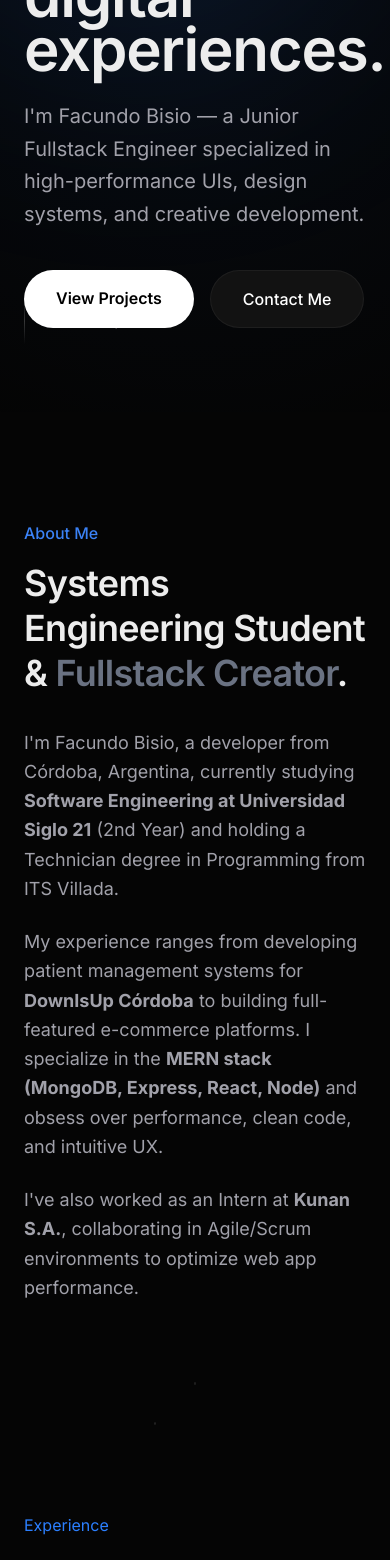
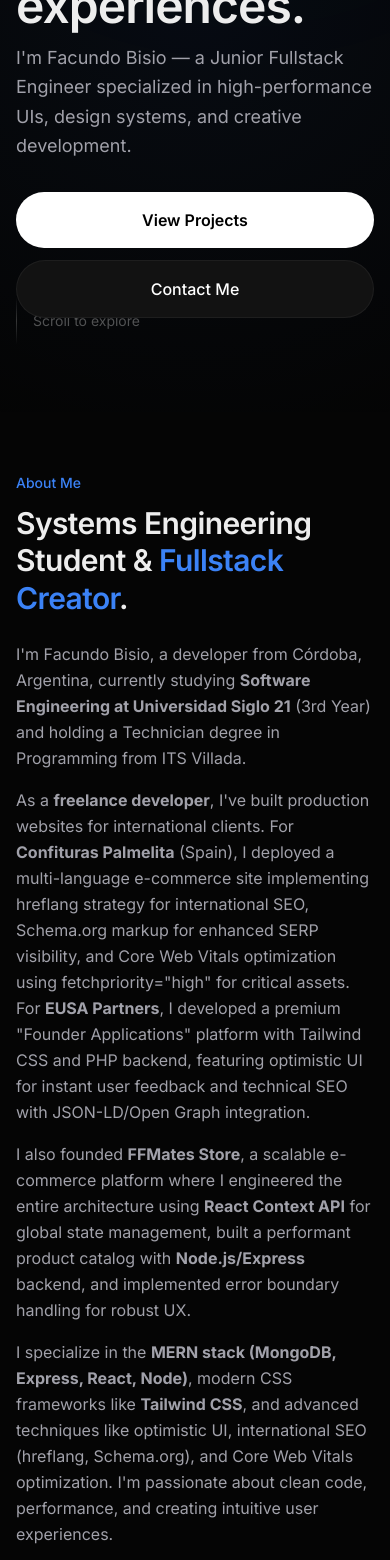
Before and after one commit to FacundoBisio/facundo-portfolio, a React (Vite) app: page / in a window 390 px wide. Shown: the part 432-1992 px from the top of the page. Built offline with nearby package versions, Linux system fonts and the light colour scheme.

Commit message:
Updated information

```diff
--- a/index.html
+++ b/index.html
@@ -1,5 +1,5 @@
 <!DOCTYPE html>
-<html lang="es">
+<html lang="en">
   <head>
     <meta charset="UTF-8" />
     <meta name="viewport" content="width=device-width, initial-scale=1.0" />
--- a/src/components/layout/Layout.jsx
+++ b/src/components/layout/Layout.jsx
@@ -82,7 +82,7 @@ export default function Layout({ children }) {
 
       <Navbar />
 
-      <main className="relative flex flex-col items-center w-full max-w-[1400px] mx-auto px-6 md:px-12">
+      <main className="relative flex flex-col items-center w-full max-w-[1400px] mx-auto px-4 md:px-12">
         {children}
       </main>
 
--- a/src/components/sections/About.jsx
+++ b/src/components/sections/About.jsx
@@ -40,7 +40,7 @@ export default function About() {
   const maskImage = useMotionTemplate`radial-gradient(${radius}px circle at ${mouseX}px ${mouseY}px, black 100%, transparent 100%)`;
 
   return (
-    <section id="sobre-mi" className="w-full py-32 flex flex-col md:flex-row items-center gap-20">
+    <section id="sobre-mi" className="w-full py-20 md:py-32 flex flex-col md:flex-row items-center gap-12 md:gap-20">
       <motion.div
         initial={{ opacity: 0, x: -20 }}
         whileInView={{ opacity: 1, x: 0 }}
@@ -48,19 +48,22 @@ export default function About() {
         transition={{ duration: 0.6 }}
         className="flex-1"
       >
-        <span className="text-accent font-medium mb-4 block">About Me</span>
-        <h2 className="text-4xl md:text-5xl font-semibold mb-8 text-white leading-tight">
-          Systems Engineering Student & <span className="text-gray-500">Fullstack Creator</span>.
+        <span className="text-accent font-medium mb-3 md:mb-4 block text-sm md:text-base">About Me</span>
+        <h2 className="text-3xl md:text-5xl font-semibold mb-6 md:mb-8 text-white leading-tight">
+          Systems Engineering Student & <span className="text-accent">Fullstack Creator</span>.
         </h2>
-        <div className="space-y-6 text-secondary text-lg leading-relaxed">
+        <div className="space-y-4 md:space-y-6 text-secondary text-base md:text-lg leading-relaxed">
           <p>
-            I'm Facundo Bisio, a developer from Córdoba, Argentina, currently studying <strong>Software Engineering at Universidad Siglo 21</strong> (2nd Year) and holding a Technician degree in Programming from ITS Villada.
+            I'm Facundo Bisio, a developer from Córdoba, Argentina, currently studying <strong>Software Engineering at Universidad Siglo 21</strong> (3rd Year) and holding a Technician degree in Programming from ITS Villada.
           </p>
           <p>
-            My experience ranges from developing patient management systems for <strong>DownIsUp Córdoba</strong> to building full-featured e-commerce platforms. I specialize in the <strong>MERN stack (MongoDB, Express, React, Node)</strong> and obsess over performance, clean code, and intuitive UX.
+            As a <strong>freelance developer</strong>, I've built production websites for international clients. For <strong>Confituras Palmelita</strong> (Spain), I deployed a multi-language e-commerce site implementing hreflang strategy for international SEO, Schema.org markup for enhanced SERP visibility, and Core Web Vitals optimization using fetchpriority="high" for critical assets. For <strong>EUSA Partners</strong>, I developed a premium "Founder Applications" platform with Tailwind CSS and PHP backend, featuring optimistic UI for instant user feedback and technical SEO with JSON-LD/Open Graph integration.
           </p>
           <p>
-             I've also worked as an Intern at <strong>Kunan S.A.</strong>, collaborating in Agile/Scrum environments to optimize web app performance.
+            I also founded <strong>FFMates Store</strong>, a scalable e-commerce platform where I engineered the entire architecture using <strong>React Context API</strong> for global state management, built a performant product catalog with <strong>Node.js/Express</strong> backend, and implemented error boundary handling for robust UX.
+          </p>
+          <p>
+            I specialize in the <strong>MERN stack (MongoDB, Express, React, Node)</strong>, modern CSS frameworks like <strong>Tailwind CSS</strong>, and advanced techniques like optimistic UI, international SEO (hreflang, Schema.org), and Core Web Vitals optimization. I'm passionate about clean code, performance, and creating intuitive user experiences.
           </p>
         </div>
       </motion.div>
@@ -70,7 +73,7 @@ export default function About() {
         whileInView={{ opacity: 1, scale: 1 }}
         viewport={{ once: true }}
         transition={{ duration: 0.6 }}
-        className="flex-1 relative"
+        className="flex-1 relative w-full md:w-auto"
       >
         {/* Container for the effect */}
         <div
@@ -78,7 +81,7 @@ export default function About() {
             onMouseMove={handleMouseMove}
             onMouseEnter={handleMouseEnter}
             onMouseLeave={handleMouseLeave}
-            className="relative z-10 w-full aspect-4/5 max-w-sm ml-auto bg-surface rounded-2xl overflow-hidden border border-white/5"
+            className="relative z-10 w-full aspect-4/5 max-w-[280px] sm:max-w-sm mx-auto md:ml-auto md:mr-0 bg-surface rounded-2xl overflow-hidden border border-white/5"
         >
            {/* Background: Black and White Image (Always Visible) */}
            <img
--- a/src/components/sections/Contact.jsx
+++ b/src/components/sections/Contact.jsx
@@ -10,11 +10,11 @@ export default function Contact() {
   ];
 
   return (
-    <section id="contacto" className="w-full py-40 flex flex-col items-center text-center overflow-hidden">
-      <h2 className="text-5xl md:text-7xl font-bold text-white mb-8 tracking-tighter">
+    <section id="contacto" className="w-full py-24 md:py-40 flex flex-col items-center text-center overflow-hidden">
+      <h2 className="text-4xl md:text-7xl font-bold text-white mb-6 md:mb-8 tracking-tighter px-4">
         Let's build something great.
       </h2>
-      <p className="text-xl text-secondary mb-20 max-w-lg">
+      <p className="text-base md:text-xl text-secondary mb-16 md:mb-20 max-w-lg px-4">
         Open to Fullstack / Frontend opportunities.<br/>
         Based in Córdoba, Argentina.
       </p>
--- a/src/components/sections/Experience.jsx
+++ b/src/components/sections/Experience.jsx
@@ -51,7 +51,7 @@ const items = [
 export default function Experience() {
   return (
     <Section id="experiencia">
-      <spam className="text-blue-500 mb-8">Experience</spam>
+      <span className="text-blue-500 mb-8">Experience</span>
       <motion.div
         variants={staggerContainer}
         initial="hidden"
@@ -66,14 +66,14 @@ export default function Experience() {
             className="group"
           >
             <div className="sweep-border sweep-hover rounded-2xl">
-            <div className="card p-5 rounded-2xl transition-transform duration-300 group-hover:-translate-y-1">
-              <div className="flex items-baseline justify-between gap-4">
+            <div className="card p-4 md:p-5 rounded-2xl transition-transform duration-300 group-hover:-translate-y-1">
+              <div className="flex flex-col sm:flex-row sm:items-baseline justify-between gap-2 sm:gap-4">
                 <div>
-                  <h3 className="font-semibold">{item.role} · {item.company}</h3>
-                  <p className="muted text-sm">{item.period}</p>
+                  <h3 className="font-semibold text-base md:text-lg">{item.role} · {item.company}</h3>
+                  <p className="muted text-xs md:text-sm">{item.period}</p>
                 </div>
               </div>
-              <ul className="mt-3 list-disc pl-5 text-sm text-neutral-300">
+              <ul className="mt-3 list-disc pl-5 text-xs md:text-sm text-neutral-300 space-y-1">
                 {item.bullets.map(b => <li key={b}>{b}</li>)}
               </ul>
             </div>
--- a/src/components/sections/Hero.jsx
+++ b/src/components/sections/Hero.jsx
@@ -5,7 +5,7 @@ export default function Hero() {
     <section id="inicio" className="relative w-full min-h-[90vh] flex flex-col justify-center items-start pt-20">
 
       {/* Abstract Background Blur */}
-      <div className="absolute top-[-10%] right-[-5%] w-[500px] h-[500px] bg-blue-500/10 rounded-full blur-[120px] pointer-events-none" />
+      <div className="absolute top-[-10%] right-[-5%] w-[300px] h-[300px] md:w-[500px] md:h-[500px] bg-blue-500/10 rounded-full blur-[120px] pointer-events-none" />
 
       <motion.div
         initial={{ opacity: 0, y: 20 }}
@@ -13,7 +13,7 @@ export default function Hero() {
         transition={{ duration: 0.8, ease: [0.16, 1, 0.3, 1] }}
         className="relative z-10"
       >
-        <div className="inline-flex items-center gap-2 px-3 py-1 rounded-full bg-surface border border-white/10 text-xs font-medium text-secondary mb-8">
+        <div className="inline-flex items-center gap-2 px-3 py-1 rounded-full bg-surface border border-white/10 text-xs font-medium text-secondary mb-6 md:mb-8">
           <span className="relative flex h-2 w-2">
             <span className="animate-ping absolute inline-flex h-full w-full rounded-full bg-green-400 opacity-75"></span>
             <span className="relative inline-flex rounded-full h-2 w-2 bg-green-500"></span>
@@ -21,16 +21,16 @@ export default function Hero() {
           Available for new projects
         </div>
 
-        <h1 className="text-6xl md:text-8xl font-bold tracking-tight leading-[0.9] text-white my-6">
+        <h1 className="text-5xl md:text-8xl font-bold tracking-tight leading-[0.9] text-white my-4 md:my-6">
           Building <span className="gradient-text">polished</span> <br />
           digital experiences.
         </h1>
 
-        <p className="text-xl md:text-2xl text-secondary max-w-2xl leading-relaxed mb-10">
+        <p className="text-lg md:text-2xl text-secondary max-w-2xl leading-relaxed mb-8 md:mb-10">
           I'm Facundo Bisio — a Junior Fullstack Engineer specialized in high-performance UIs, design systems, and creative development.
         </p>
 
-        <div className="flex flex-wrap gap-4">
+        <div className="flex flex-col sm:flex-row flex-wrap gap-3 md:gap-4">
           <a href="#projects" className="group relative px-8 py-4 bg-white text-black font-semibold rounded-full overflow-hidden transition-transform hover:scale-105 active:scale-95 text-center">
             <span className="relative z-10">View Projects</span>
             <div className="absolute inset-0 bg-gray-200 transform scale-x-0 group-hover:scale-x-100 transition-transform origin-left duration-300 ease-out" />
--- a/src/components/sections/Projects.jsx
+++ b/src/components/sections/Projects.jsx
@@ -5,9 +5,9 @@ import { projects } from '../../data/projects';
 
 export default function Projects() {
   return (
-    <section id="proyectos" className="w-full py-32">
-       <div className="mb-20 flex items-end justify-between">
-          <h2 className="text-4xl md:text-5xl font-semibold text-white">Selected Work</h2>
+    <section id="proyectos" className="w-full py-20 md:py-32">
+       <div className="mb-12 md:mb-20 flex items-end justify-between">
+          <h2 className="text-3xl md:text-5xl font-semibold text-white">Selected Work</h2>
           <span className="text-secondary hidden md:block">Case Studies ({projects.length})</span>
        </div>
 
@@ -25,14 +25,14 @@ export default function Projects() {
              rel="noopener noreferrer"
              key={index}
              variants={fadeInUp}
-             className="group w-full py-12 border-b border-white/10 flex flex-col md:flex-row md:items-center justify-between gap-6 cursor-pointer hover:bg-white/5 transition-all duration-500 px-6 -mx-6 rounded-lg relative overflow-hidden"
+             className="group w-full py-8 md:py-12 border-b border-white/10 flex flex-col md:flex-row md:items-center justify-between gap-4 md:gap-6 cursor-pointer hover:bg-white/5 transition-all duration-500 px-4 md:px-6 -mx-4 md:-mx-6 rounded-lg relative overflow-hidden"
            >
              {/* Hover Glow Effect specifically for project cards */}
              <div className="absolute inset-0 bg-accent/5 opacity-0 group-hover:opacity-100 transition-opacity duration-500 blur-2xl" />
 
              <div className="md:w-1/3 relative z-10">
-               <span className="text-xs font-mono text-accent mb-2 block">{project.category}</span>
-               <h3 className="text-3xl font-medium text-white group-hover:translate-x-2 transition-transform duration-300">{project.title}</h3>
+               <span className="text-xs font-mono text-accent mb-1 md:mb-2 block">{project.category}</span>
+               <h3 className="text-2xl md:text-3xl font-medium text-white group-hover:translate-x-2 transition-transform duration-300">{project.title}</h3>
              </div>
 
              <div className="md:w-1/3 relative z-10">
--- a/src/components/sections/Skills.jsx
+++ b/src/components/sections/Skills.jsx
@@ -16,26 +16,26 @@ const languages = [
 
 export default function Skills() {
   return (
-    <section id="habilidades" className="w-full py-20 border-t border-white/5">
-      <div className="grid grid-cols-1 md:grid-cols-2 gap-12">
+    <section id="habilidades" className="w-full py-16 md:py-20 border-t border-white/5">
+      <div className="grid grid-cols-1 md:grid-cols-2 gap-8 md:gap-12">
 
         <div>
-           <h3 className="text-2xl font-semibold mb-6">Technical Arsenal</h3>
-           <p className="text-secondary leading-relaxed mb-8">
+           <h3 className="text-xl md:text-2xl font-semibold mb-4 md:mb-6">Technical Arsenal</h3>
+           <p className="text-secondary text-sm md:text-base leading-relaxed mb-6 md:mb-8">
              I bring a diverse toolkit to the table, specializing in the JavaScript ecosystem. My academic background gives me a strong foundation in software architecture, while my professional work focuses on shipping real-world products.
            </p>
 
-           <h4 className="text-white font-medium mb-4 mt-8">Languages</h4>
-           <div className="flex gap-4">
+           <h4 className="text-white font-medium mb-3 md:mb-4 mt-6 md:mt-8">Languages</h4>
+           <div className="flex flex-wrap gap-3 md:gap-4">
               {languages.map((lang, i) => (
-                <div key={i} className="px-3 py-1 bg-white/5 rounded-full text-sm text-secondary border border-white/5">
+                <div key={i} className="px-3 py-1 bg-white/5 rounded-full text-xs md:text-sm text-secondary border border-white/5">
                   {lang.name}
                 </div>
               ))}
            </div>
         </div>
 
-        <div className="grid grid-cols-2 gap-4">
+        <div className="grid grid-cols-1 sm:grid-cols-2 gap-3 md:gap-4">
           {skills.map((skill, i) => (
             <motion.div
               key={i}
@@ -43,9 +43,9 @@ export default function Skills() {
               whileInView={{ opacity: 1, scale: 1 }}
               viewport={{ once: true }}
               transition={{ delay: i * 0.05 }}
-              className="p-4 bg-surface rounded-lg border border-white/5 hover:border-accent/50 hover:bg-accent/5 transition-all duration-300"
+              className="p-3 md:p-4 bg-surface rounded-lg border border-white/5 hover:border-accent/50 hover:bg-accent/5 transition-all duration-300"
             >
-              <span className="block text-white font-medium mb-1">{skill.name}</span>
+              <span className="block text-white font-medium mb-1 text-sm md:text-base">{skill.name}</span>
               <span className="block text-xs text-secondary">{skill.level}</span>
             </motion.div>
           ))}
```
